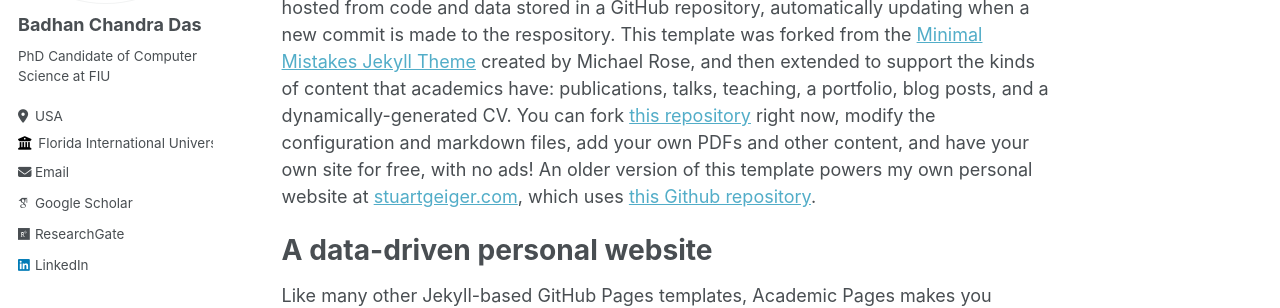
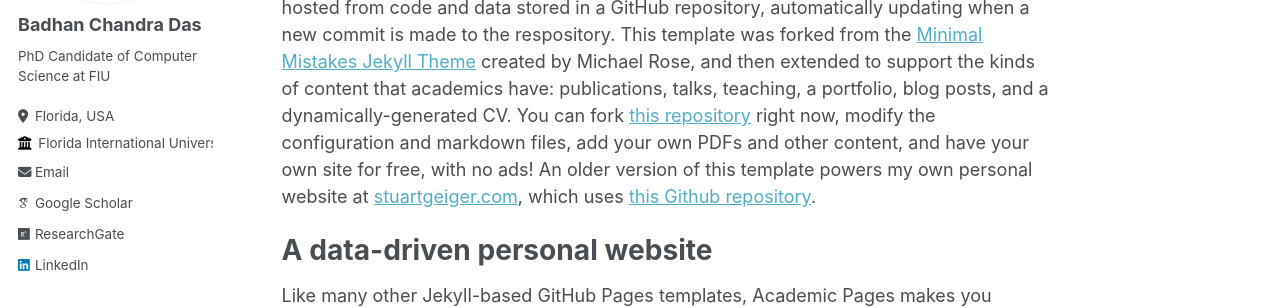
Before and after one commit to badhan-dass/badhan-das.github.io, a Jekyll site: the page built from _pages/about.md, in a window 1280 px wide. Shown: the part 236-544 px from the top of the page. Built offline with Jekyll 4.4.1, drawn with Linux system fonts in a browser that asks for light colours; some web fonts are replaced.

Commit message:
Update _config.yml

```diff
--- a/_config.yml
+++ b/_config.yml
@@ -25,7 +25,7 @@ author:
   name             : "Badhan Chandra Das"
   pronouns         : # example: "he/him"
   bio              : "PhD Candidate of Computer Science at FIU"
-  location         : "USA"
+  location         : "Florida, USA"
   employer         : "Florida International University"
   uri              : # URL
   email            : "bdas004@fiu.edu"
```
